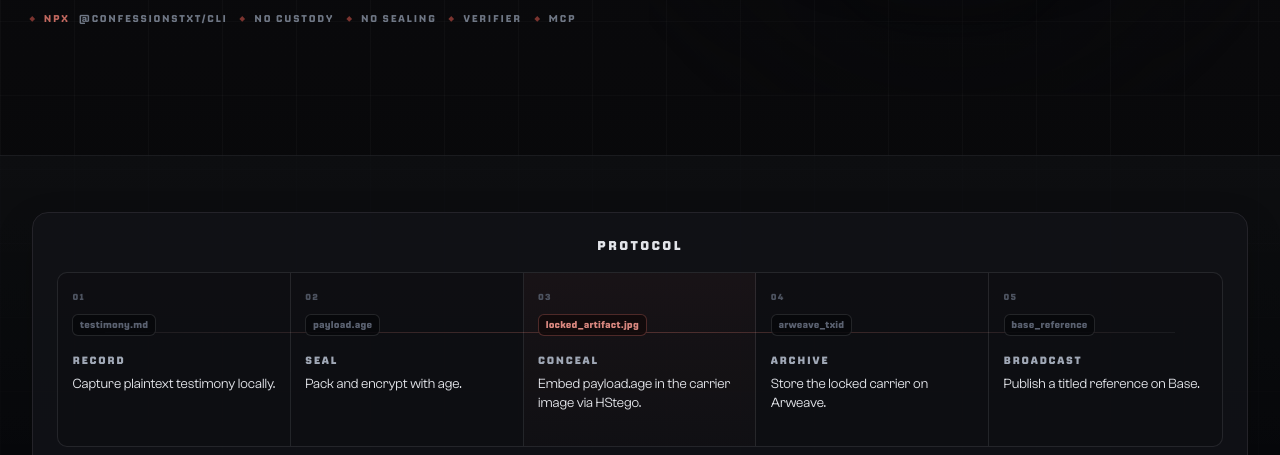
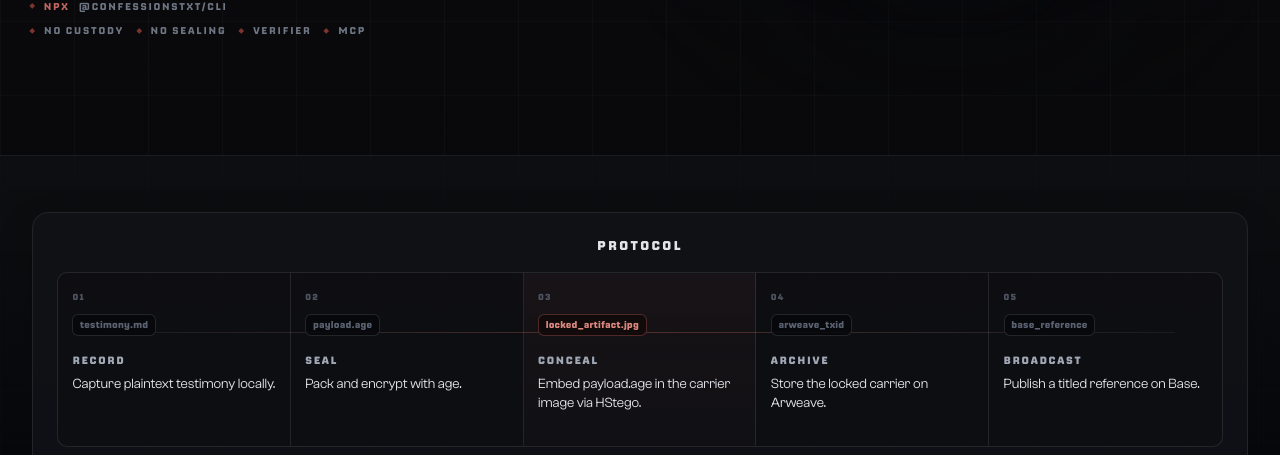
Before and after one commit to arjanflac/confessions.txt, a plain HTML site: page web/index.html in a window 1280 px wide. Shown: the part 645-1100 px from the top of the page. Drawn offline with Linux system fonts and the light colour scheme; animation ran at ten frames a second.

Commit message:
Stack homepage markers under buttons

```diff
--- a/web/index.html
+++ b/web/index.html
@@ -302,10 +302,9 @@
       }
 
       .marker-strip {
-        display: flex;
-        align-items: center;
-        flex-wrap: wrap;
-        gap: 0.58rem clamp(0.72rem, 1vw, 0.82rem);
+        display: grid;
+        gap: 0.7rem;
+        width: max-content;
         max-width: 100%;
       }
 
```
